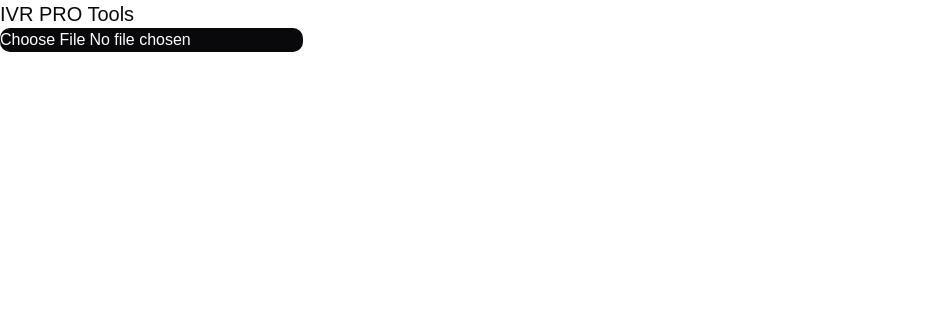
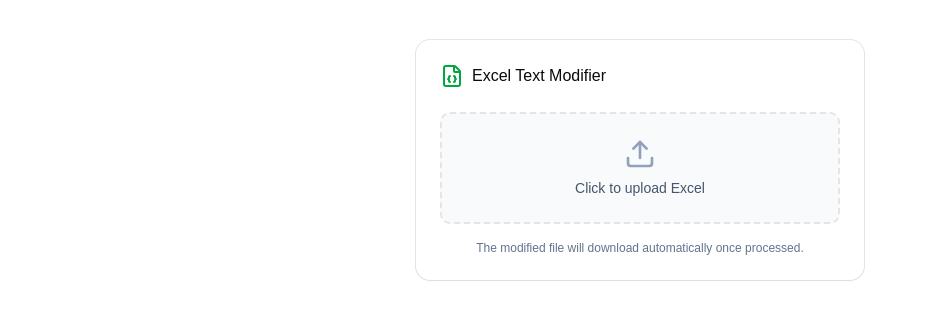
Before and after one commit to Arkanit7/ivr_pro_tools, a React (Vite) app: page / in a window 1280 px wide. Shown: the top 320 px of the page, without its empty margins (0-928 px from the left). Built offline with nearby package versions, Linux system fonts and the light colour scheme.

Commit message:
feat: init

```diff
--- a/package.json
+++ b/package.json
@@ -17,6 +17,7 @@
     "class-variance-authority": "^0.7.1",
     "clsx": "^2.1.1",
     "dev": "^0.1.3",
+    "lucide-react": "^1.7.0",
     "radix-ui": "^1.4.3",
     "react": "^19.2.4",
     "react-dom": "^19.2.4",
--- a/src/App.jsx
+++ b/src/App.jsx
@@ -3,18 +3,14 @@ import reactLogo from './assets/react.svg'
 import viteLogo from './assets/vite.svg'
 import heroImg from './assets/hero.png'
 import './App.css'
+import Excel from '@/components/Excel'
 
 function App() {
   const [count, setCount] = useState(0)
 
   return (
     <>
-      <h1 className="text-xl">IVR PRO Tools</h1>
-      <input
-        className="cursor-pointer rounded-lg bg-zinc-950 text-white"
-        type="file"
-        name="excel"
-      />
+      <Excel />
     </>
   )
 }
--- /dev/null
+++ b/src/components/Excel.jsx
@@ -0,0 +1,80 @@
+import React, {useState} from 'react'
+import * as XLSX from 'xlsx'
+import {Button} from '@/components/ui/button' // Assuming Shadcn
+import {Card, CardContent, CardHeader, CardTitle} from '@/components/ui/card'
+import {Upload, Download, FileJson} from 'lucide-react'
+import ttsNormalize from '@/lib/ttsNormalize'
+
+export default function ExcelModifier() {
+  const [fileName, setFileName] = useState('')
+
+  const handleFileUpload = async (e) => {
+    const file = e.target.files[0]
+    if (!file) return
+    setFileName(file.name)
+
+    // 1. Read the file into an ArrayBuffer
+    const data = await file.arrayBuffer()
+
+    // 2. Parse the workbook
+    const workbook = XLSX.read(data)
+
+    // 3. Get the first sheet
+    const sheetName = workbook.SheetNames[0]
+    const worksheet = workbook.Sheets[sheetName]
+
+    // 4. MODIFY THE TEXT
+    const jsonData = XLSX.utils.sheet_to_json(worksheet)
+    const modifiedData = jsonData.map((row) => {
+      // Get the keys of the row (column headers)
+      const keys = Object.keys(row)
+      // If there is a second column (index 1), convert its value to uppercase
+      if (keys.length >= 2 && row[keys[1]] !== undefined) {
+        row[keys[1]] = ttsNormalize(row[keys[1]])
+      }
+      return row
+    })
+
+    // Create a new worksheet from the modified JSON
+    const newWorksheet = XLSX.utils.json_to_sheet(modifiedData)
+    const newWorkbook = XLSX.utils.book_new()
+    XLSX.utils.book_append_sheet(newWorkbook, newWorksheet, 'ModifiedSheet')
+
+    // 5. Spit the file back out (Download)
+    XLSX.writeFile(newWorkbook, `modified_${file.name}`)
+  }
+
+  return (
+    <Card className="mx-auto mt-10 w-full max-w-md">
+      <CardHeader>
+        <CardTitle className="flex items-center gap-2">
+          <FileJson className="text-green-600" />
+          Excel Text Modifier
+        </CardTitle>
+      </CardHeader>
+      <CardContent className="space-y-4">
+        <div className="flex flex-col items-center justify-center rounded-lg border-2 border-dashed bg-slate-50 p-6">
+          <input
+            type="file"
+            id="excel-input"
+            className="hidden"
+            accept=".xlsx, .xls"
+            onChange={handleFileUpload}
+          />
+          <label
+            htmlFor="excel-input"
+            className="flex cursor-pointer flex-col items-center"
+          >
+            <Upload className="mb-2 h-8 w-8 text-slate-400" />
+            <span className="text-sm font-medium text-slate-600">
+              {fileName || 'Click to upload Excel'}
+            </span>
+          </label>
+        </div>
+        <p className="text-center text-xs text-slate-500">
+          The modified file will download automatically once processed.
+        </p>
+      </CardContent>
+    </Card>
+  )
+}
--- /dev/null
+++ b/src/components/ui/card.jsx
@@ -0,0 +1,114 @@
+import * as React from "react"
+
+import { cn } from "@/lib/utils"
+
+function Card({
+  className,
+  size = "default",
+  ...props
+}) {
+  return (
+    <div
+      data-slot="card"
+      data-size={size}
+      className={cn(
+        "group/card flex flex-col gap-6 overflow-hidden rounded-xl bg-card py-6 text-sm text-card-foreground shadow-xs ring-1 ring-foreground/10 has-[>img:first-child]:pt-0 data-[size=sm]:gap-4 data-[size=sm]:py-4 *:[img:first-child]:rounded-t-xl *:[img:last-child]:rounded-b-xl",
+        className
+      )}
+      {...props} />
+  );
+}
+
+function CardHeader({
+  className,
+  ...props
+}) {
+  return (
+    <div
+      data-slot="card-header"
+      className={cn(
+        "group/card-header @container/card-header grid auto-rows-min items-start gap-1 rounded-t-xl px-6 group-data-[size=sm]/card:px-4 has-data-[slot=card-action]:grid-cols-[1fr_auto] has-data-[slot=card-description]:grid-rows-[auto_auto] [.border-b]:pb-6 group-data-[size=sm]/card:[.border-b]:pb-4",
+        className
+      )}
+      {...props} />
+  );
+}
+
+function CardTitle({
+  className,
+  ...props
+}) {
+  return (
+    <div
+      data-slot="card-title"
+      className={cn(
+        "font-heading text-base leading-normal font-medium group-data-[size=sm]/card:text-sm",
+        className
+      )}
+      {...props} />
+  );
+}
+
+function CardDescription({
+  className,
+  ...props
+}) {
+  return (
+    <div
+      data-slot="card-description"
+      className={cn("text-sm text-muted-foreground", className)}
+      {...props} />
+  );
+}
+
+function CardAction({
+  className,
+  ...props
+}) {
+  return (
+    <div
+      data-slot="card-action"
+      className={cn(
+        "col-start-2 row-span-2 row-start-1 self-start justify-self-end",
+        className
+      )}
+      {...props} />
+  );
+}
+
+function CardContent({
+  className,
+  ...props
+}) {
+  return (
+    <div
+      data-slot="card-content"
+      className={cn("px-6 group-data-[size=sm]/card:px-4", className)}
+      {...props} />
+  );
+}
+
+function CardFooter({
+  className,
+  ...props
+}) {
+  return (
+    <div
+      data-slot="card-footer"
+      className={cn(
+        "flex items-center rounded-b-xl px-6 group-data-[size=sm]/card:px-4 [.border-t]:pt-6 group-data-[size=sm]/card:[.border-t]:pt-4",
+        className
+      )}
+      {...props} />
+  );
+}
+
+export {
+  Card,
+  CardHeader,
+  CardFooter,
+  CardTitle,
+  CardAction,
+  CardDescription,
+  CardContent,
+}
--- /dev/null
+++ b/src/lib/ttsNormalize.js
@@ -0,0 +1,8 @@
+/**
+ *
+ * @param {string} text
+ * @returns {string}
+ */
+export default function ttsNormalize(text) {
+  return text.toUpperCase()
+}
```
Also changed, not shown: 1 other file (tests, documents, lock files or other folders).
